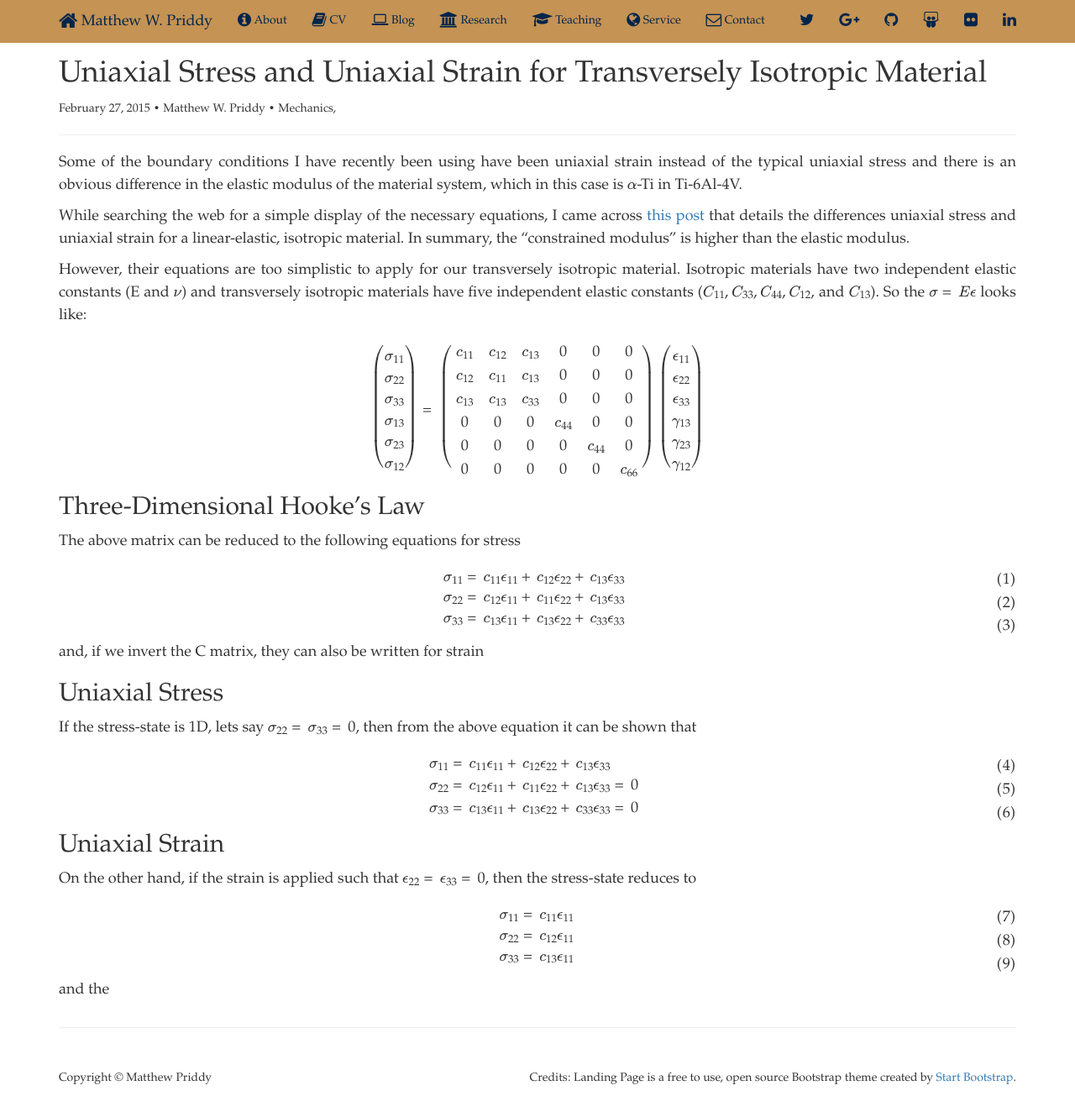
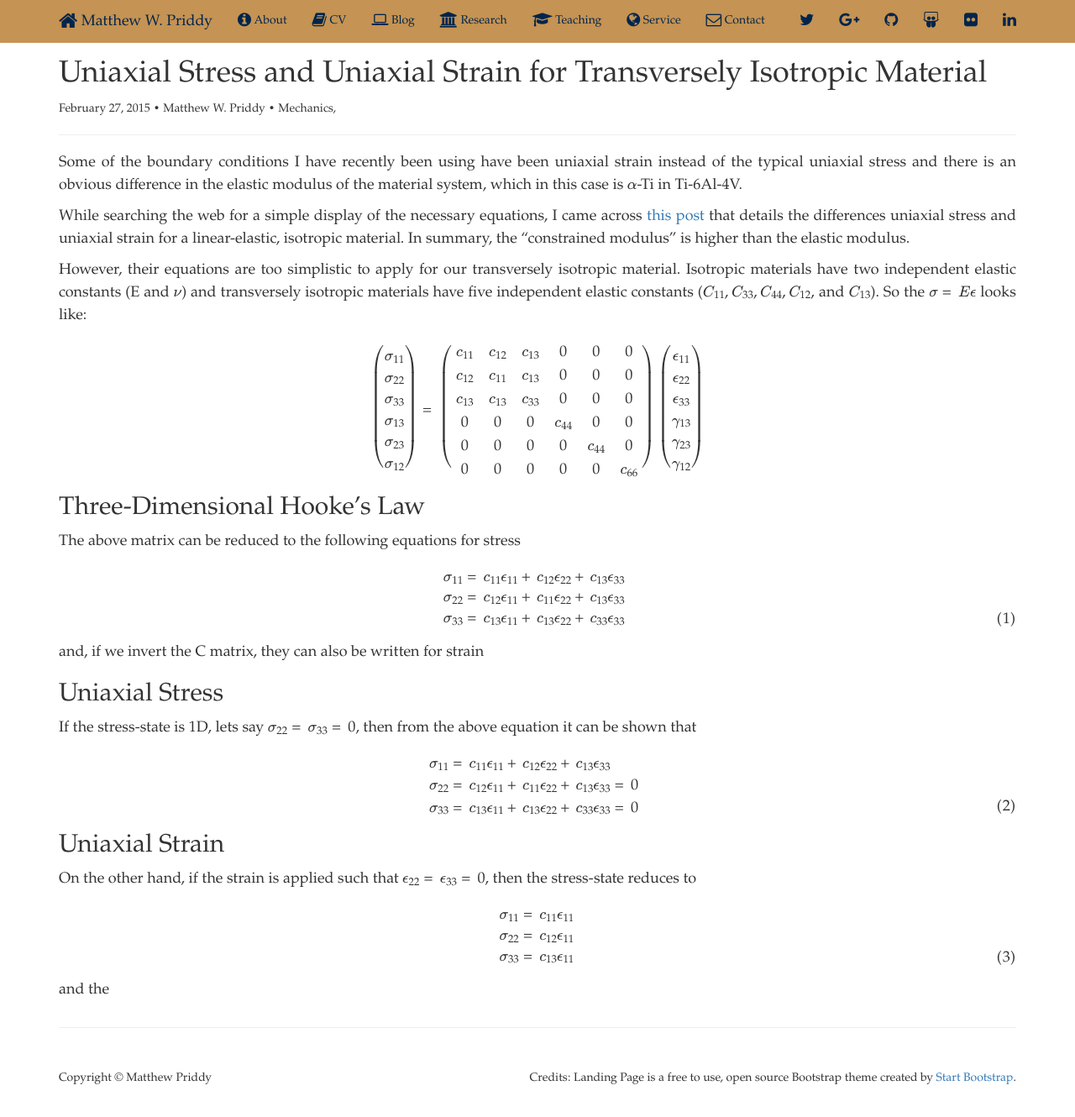
Before and after one commit to mwpriddy/mwpriddy.github.io, a Jekyll site: the page built from _posts/2015-03-04-Uniaxial-Stress-Strain-Transverse-Isotropic-Material.md, in a window 1280 px wide and 1344 px high. Shown: the top 1330 px of the window at 84% size. Built offline with Jekyll 4.4.1, drawn with Linux system fonts in a browser that asks for light colours; nearby versions of some CDN libraries; formulas are drawn with MathJax 3.

Commit message:
Update 2015-03-04-Uniaxial-Stress-Strain-Transverse-Isotropic-Material.md

```diff
--- a/_posts/2015-03-04-Uniaxial-Stress-Strain-Transverse-Isotropic-Material.md
+++ b/_posts/2015-03-04-Uniaxial-Stress-Strain-Transverse-Isotropic-Material.md
@@ -36,8 +36,8 @@ The above matrix can be reduced to the following equations for stress
 
 $$
 \begin{align}
-  \sigma_{11} &= c_{11}\epsilon_{11} + c_{12}\epsilon_{22} + c_{13}\epsilon_{33} \\
-  \sigma_{22} &= c_{12}\epsilon_{11} + c_{11}\epsilon_{22} + c_{13}\epsilon_{33} \\
+  \sigma_{11} &= c_{11}\epsilon_{11} + c_{12}\epsilon_{22} + c_{13}\epsilon_{33} \nonumber \\
+  \sigma_{22} &= c_{12}\epsilon_{11} + c_{11}\epsilon_{22} + c_{13}\epsilon_{33} \nonumber \\
   \sigma_{33} &= c_{13}\epsilon_{11} + c_{13}\epsilon_{22} + c_{33}\epsilon_{33}
 \end{align}
 $$
@@ -50,8 +50,8 @@ If the stress-state is 1D, lets say $$\sigma_{22}=\sigma_{33}=0$$, then from the
 
 $$
 \begin{align}
-  \sigma_{11} &= c_{11}\epsilon_{11} + c_{12}\epsilon_{22} + c_{13}\epsilon_{33} \\
-  \sigma_{22} &= c_{12}\epsilon_{11} + c_{11}\epsilon_{22} + c_{13}\epsilon_{33} = 0 \\
+  \sigma_{11} &= c_{11}\epsilon_{11} + c_{12}\epsilon_{22} + c_{13}\epsilon_{33}     \nonumber \\
+  \sigma_{22} &= c_{12}\epsilon_{11} + c_{11}\epsilon_{22} + c_{13}\epsilon_{33} = 0 \nonumber \\
   \sigma_{33} &= c_{13}\epsilon_{11} + c_{13}\epsilon_{22} + c_{33}\epsilon_{33} = 0
 \end{align}
 $$
@@ -63,8 +63,8 @@ On the other hand, if the strain is applied such that $$\epsilon_{22}=\epsilon_{
 
 $$
 \begin{align}
-  \sigma_{11} &= c_{11}\epsilon_{11} \\
-  \sigma_{22} &= c_{12}\epsilon_{11} \\
+  \sigma_{11} &= c_{11}\epsilon_{11} \nonumber \\
+  \sigma_{22} &= c_{12}\epsilon_{11} \nonumber \\
   \sigma_{33} &= c_{13}\epsilon_{11}
 \end{align}
 $$
```
